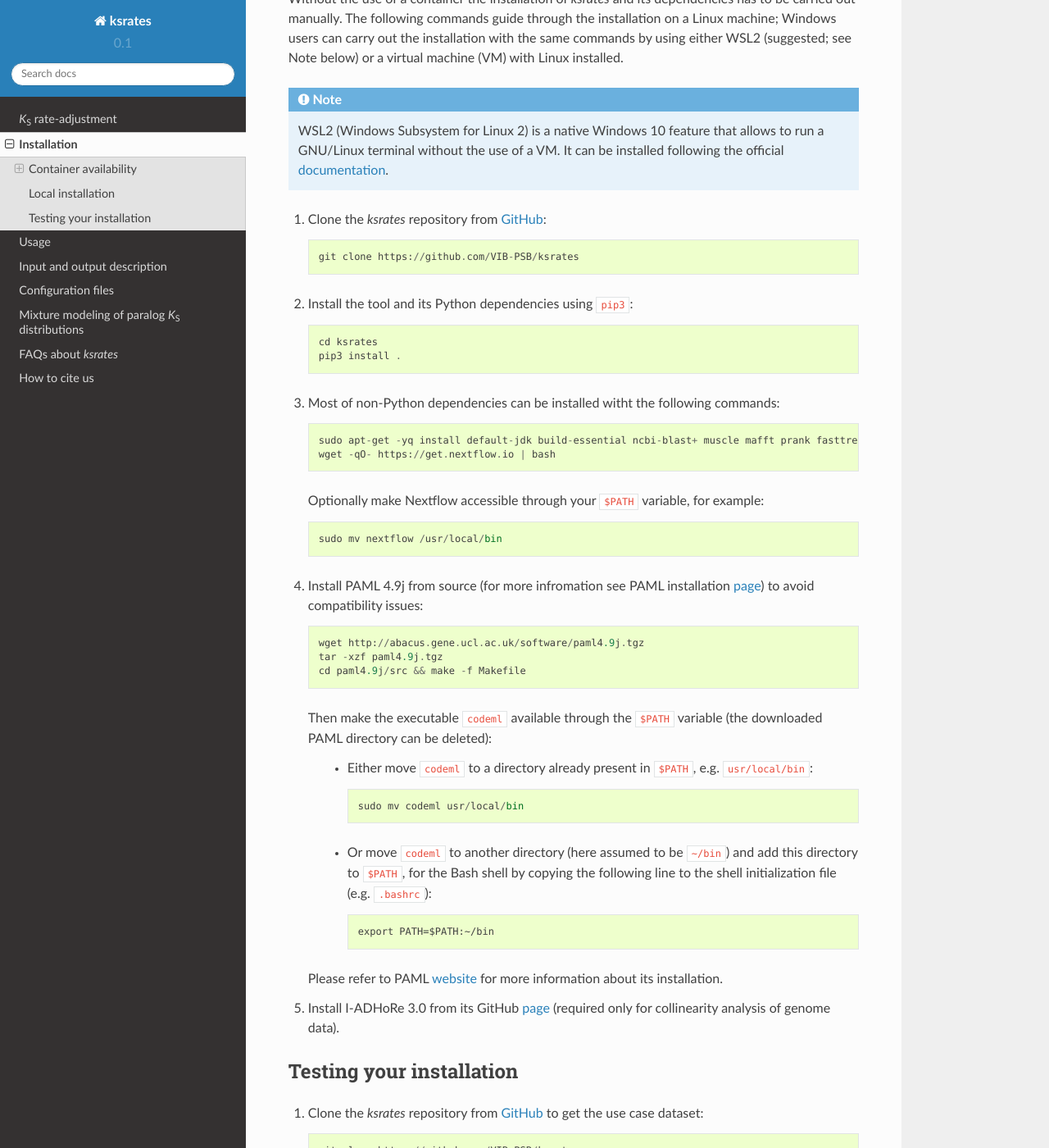
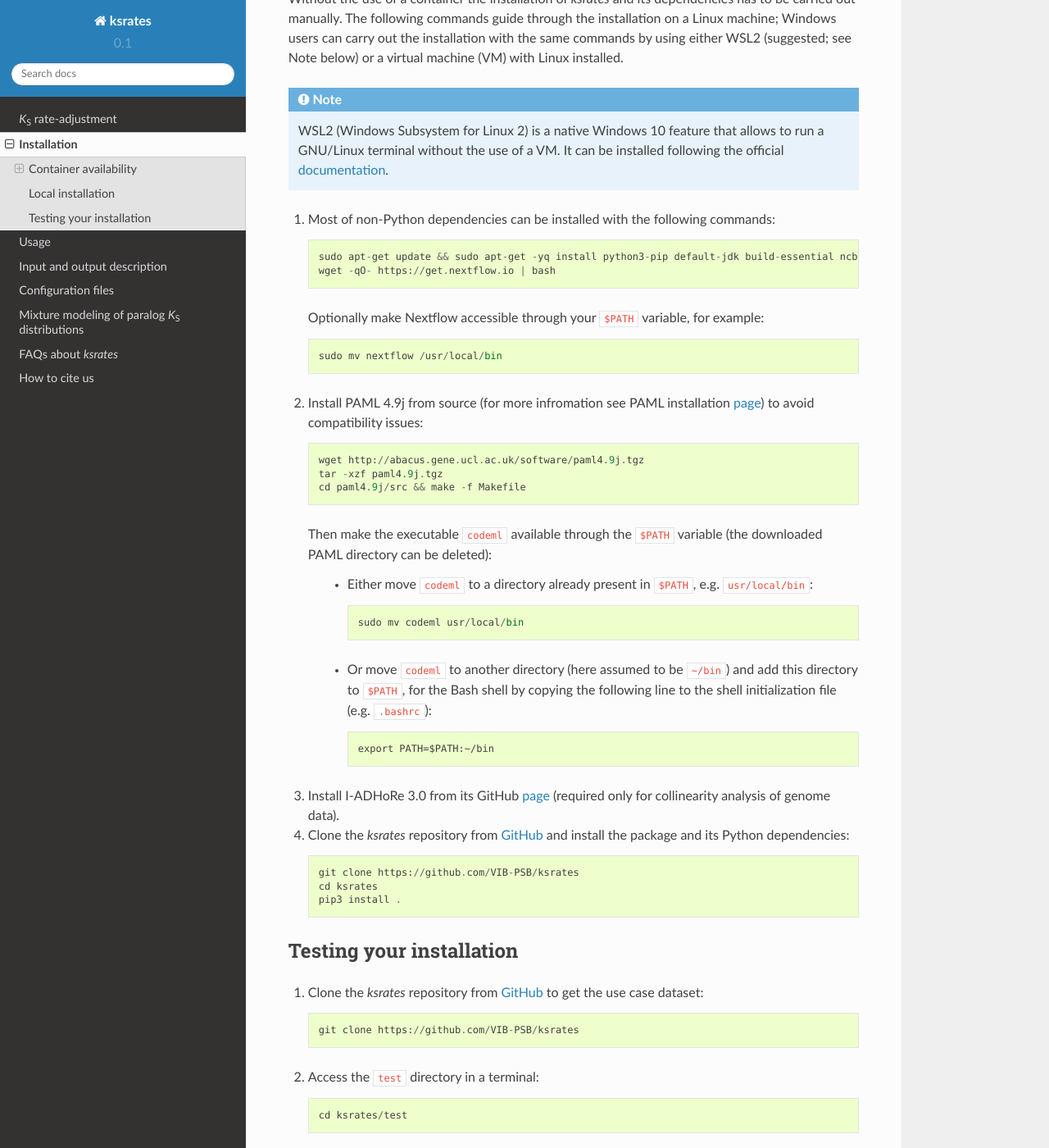
Before and after one commit to VIB-PSB/ksrates, a Sphinx documentation site: the page built from doc/source/installation.rst, in a window 1280 px wide and 1400 px high, scrolled down 2348 px. Shown: the whole window at 82% size. Built offline with Sphinx 7.4.7 and the Read the Docs theme 2.0.0, drawn with Linux system fonts in a browser that asks for light colours.

Commit message:
Reorder and improve steps in local installation
- First install non-Python dependencies and
lastly the package itself (with pip3)
- Add "sudo apt-get update" in step 1
- Add install python3-pip (for pip3) in step 1
- Remove redundant link to paml docs
- Fuse the cloning and pip3 steps in one step

```diff
--- a/doc/source/installation.rst
+++ b/doc/source/installation.rst
@@ -82,25 +82,17 @@
 .. note::
    WSL2 (Windows Subsystem for Linux 2) is a native Windows 10 feature that allows to run a GNU/Linux terminal without the use of a VM. It can be installed following the official `documentation <https://docs.microsoft.com/en-us/windows/wsl/install-win10#requirements>`__.
 
-1.  Clone the *ksrates* repository from `GitHub <https://github.com/VIB-PSB/ksrates>`__::
 
-    	git clone https://github.com/VIB-PSB/ksrates
+1.  Most of non-Python dependencies can be installed with the following commands::
 
-2.  Install the tool and its Python dependencies using ``pip3``::
-
-    	cd ksrates
-    	pip3 install .
-
-3.  Most of non-Python dependencies can be installed witht the following commands::
-
-        sudo apt-get -yq install default-jdk build-essential ncbi-blast+ muscle mafft prank fasttree mcl phyml
+        sudo apt-get update && sudo apt-get -yq install python3-pip default-jdk build-essential ncbi-blast+ muscle mafft prank fasttree mcl phyml
 	wget -qO- https://get.nextflow.io | bash
 
     Optionally make Nextflow accessible through your ``$PATH`` variable, for example::
 
         sudo mv nextflow /usr/local/bin
 
-4.  Install PAML 4.9j from source (for more infromation see PAML installation `page <http://abacus.gene.ucl.ac.uk/software/#phylogenetic-analysis-by-maximum-likelihood-paml>`__) to avoid compatibility issues::
+2.  Install PAML 4.9j from source (for more infromation see PAML installation `page <http://abacus.gene.ucl.ac.uk/software/#phylogenetic-analysis-by-maximum-likelihood-paml>`__) to avoid compatibility issues::
 
         wget http://abacus.gene.ucl.ac.uk/software/paml4.9j.tgz
         tar -xzf paml4.9j.tgz
@@ -116,9 +108,13 @@
 
                 export PATH=$PATH:~/bin
 
-    Please refer to PAML `website <http://abacus.gene.ucl.ac.uk/software/paml.html#download>`__ for more information about its installation.
+3. Install I-ADHoRe 3.0 from its GitHub `page <https://github.com/VIB-PSB/i-ADHoRe>`__ (required only for collinearity analysis of genome data).
 
-5. Install I-ADHoRe 3.0 from its GitHub `page <https://github.com/VIB-PSB/i-ADHoRe>`__ (required only for collinearity analysis of genome data).
+4.  Clone the *ksrates* repository from `GitHub <https://github.com/VIB-PSB/ksrates>`__ and install the package and its Python dependencies::
+
+        git clone https://github.com/VIB-PSB/ksrates
+    	cd ksrates
+    	pip3 install .
 
 
 Testing your installation
```
